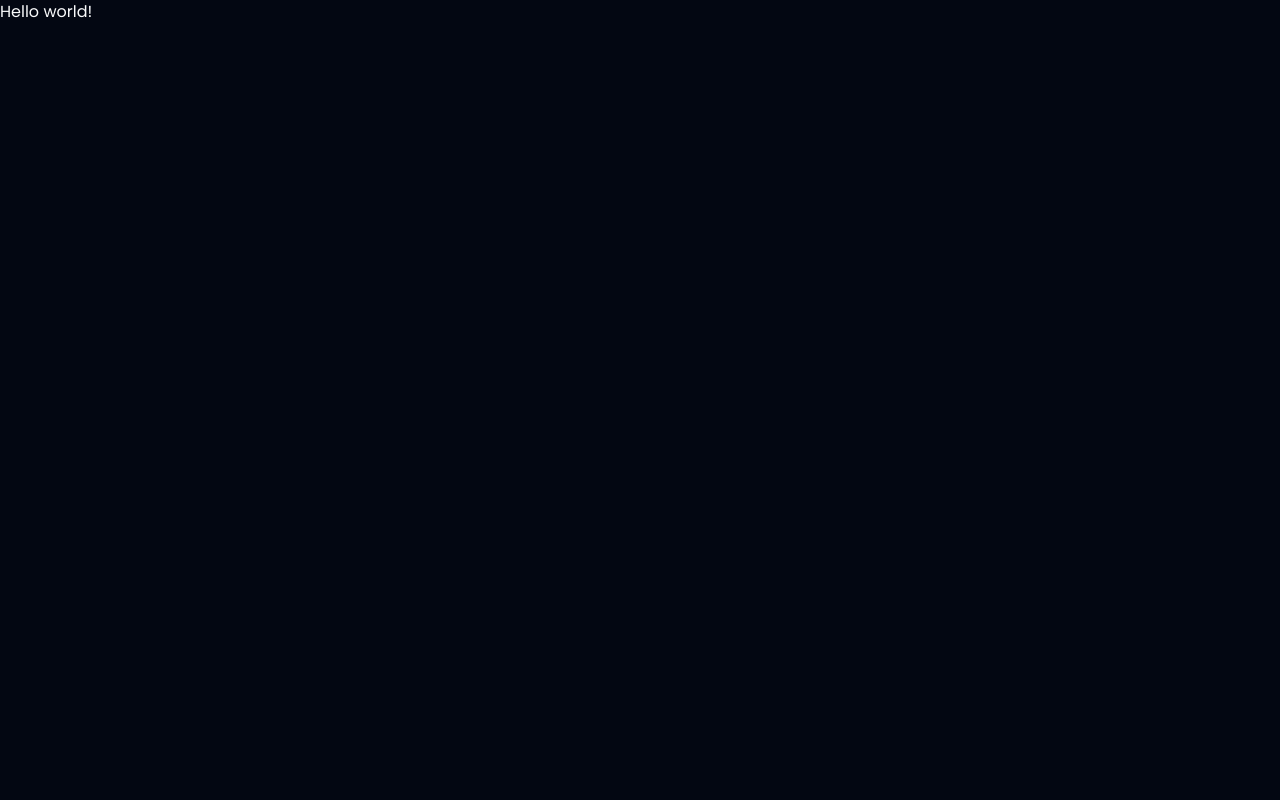
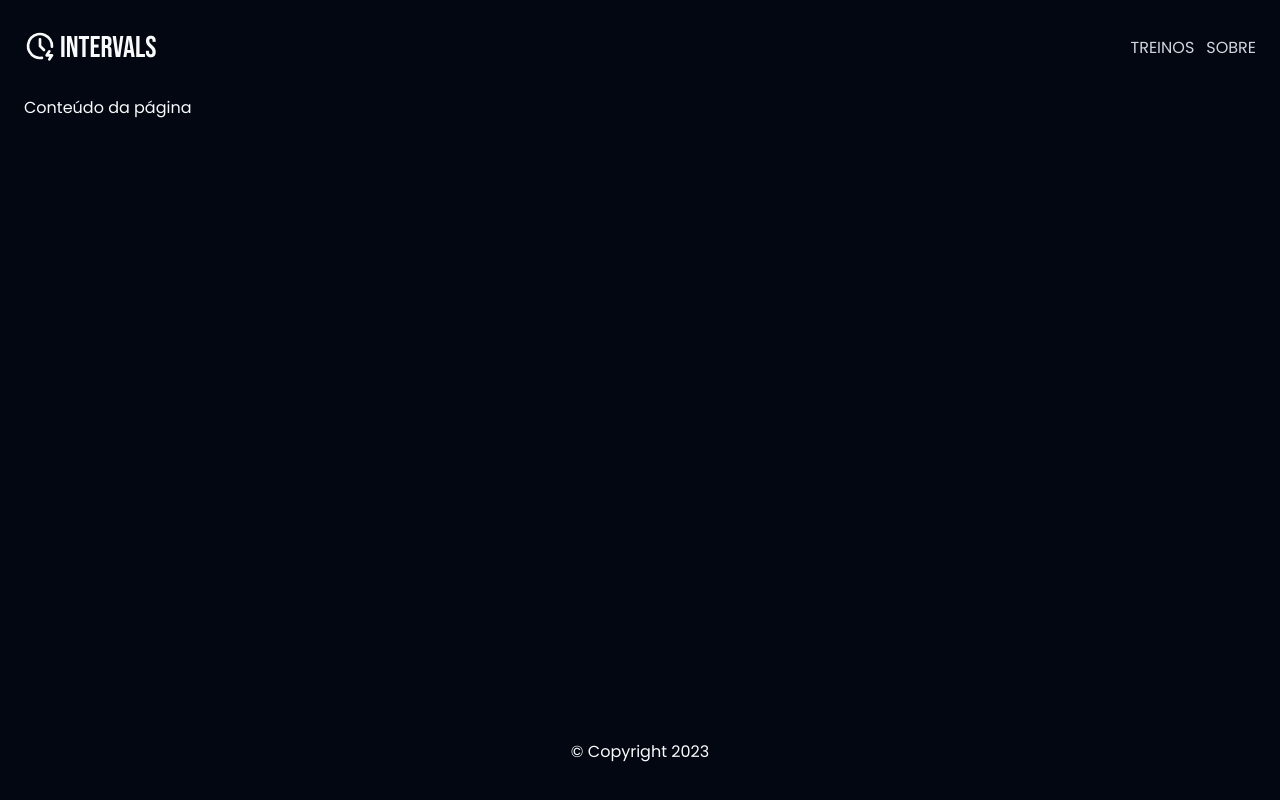
Before and after one commit to johnnysn/intervals-course, a Next.js app: page / in a window 1280 px wide. Built offline with nearby package versions, Linux system fonts and the light colour scheme.

Commit message:
Layout da aplicação

```diff
--- /dev/null
+++ b/src/app/Footer.tsx
@@ -0,0 +1,5 @@
+export default function Footer() {
+    return <footer className="flex justify-center items-center">
+        &copy; Copyright 2023
+    </footer>
+}
--- /dev/null
+++ b/src/app/Header.tsx
@@ -0,0 +1,25 @@
+import Image from "next/image";
+import Link from "next/link";
+import { bebas } from "./fonts";
+
+export default function Header() {
+    return <header className="w-full flex justify-center">
+        <div className="w-full max-w-screen-xl flex justify-between items-center px-2 md:px-6">
+            <Link href={'/'} className={`${bebas.className} text-3xl text-gray-50 flex gap-1 items-start`}>
+                <Image src={'/logo.svg'} width={32} height={32} alt="Logo" />
+                <span>Intervals</span>
+            </Link>
+
+            <nav>
+                <ul className="flex gap-3 uppercase">
+                    <li>
+                        <Link href={`/treinos`}>Treinos</Link>
+                    </li>
+                    <li>
+                        <Link href={`/about`}>Sobre</Link>
+                    </li>
+                </ul>
+            </nav>
+        </div>
+    </header>;
+}
--- a/src/app/layout.tsx
+++ b/src/app/layout.tsx
@@ -1,6 +1,8 @@
 import type { Metadata } from 'next'
 import { poppins } from './fonts';
 import './globals.css'
+import Header from './Header';
+import Footer from './Footer';
 
 export const metadata: Metadata = {
   title: 'Intervals',
@@ -15,9 +17,13 @@ export default function RootLayout({
   return (
     <html lang="pt-br">
       <body className={`${poppins.className} min-h-screen`}>
-        <main>
-          {children}
-        </main>
+        <Header />
+        <div className="w-full flex justify-center">
+          <main className="w-full max-w-screen-xl">
+            {children}
+          </main>
+        </div>
+        <Footer />
       </body>
     </html>
   )
--- a/src/app/page.tsx
+++ b/src/app/page.tsx
@@ -2,8 +2,8 @@ import Image from 'next/image'
 
 export default function Home() {
   return (
-    <section>
-      Hello world!
+    <section className="px-2 md:px-6">
+      Conteúdo da página
     </section>
   )
 }
```
